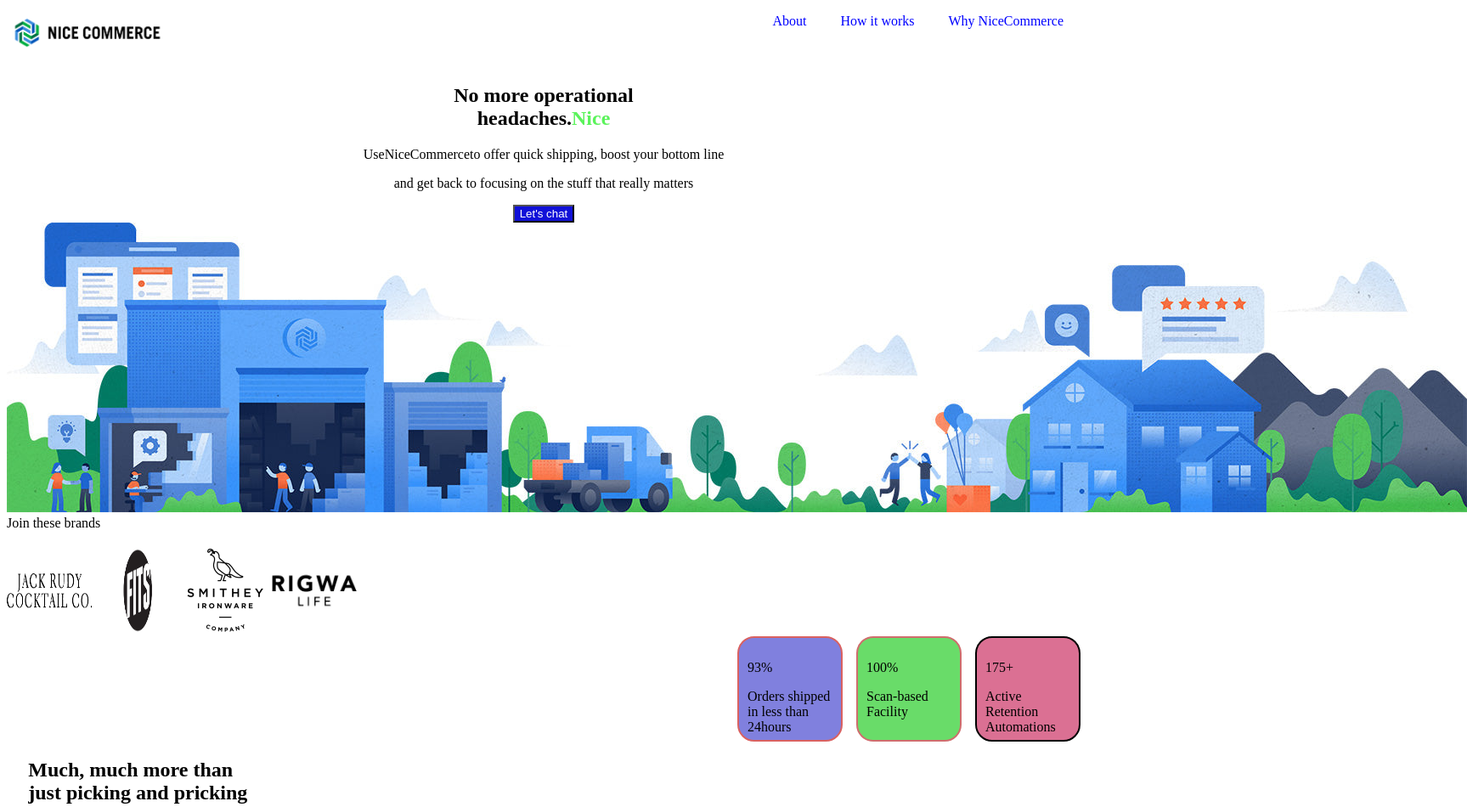
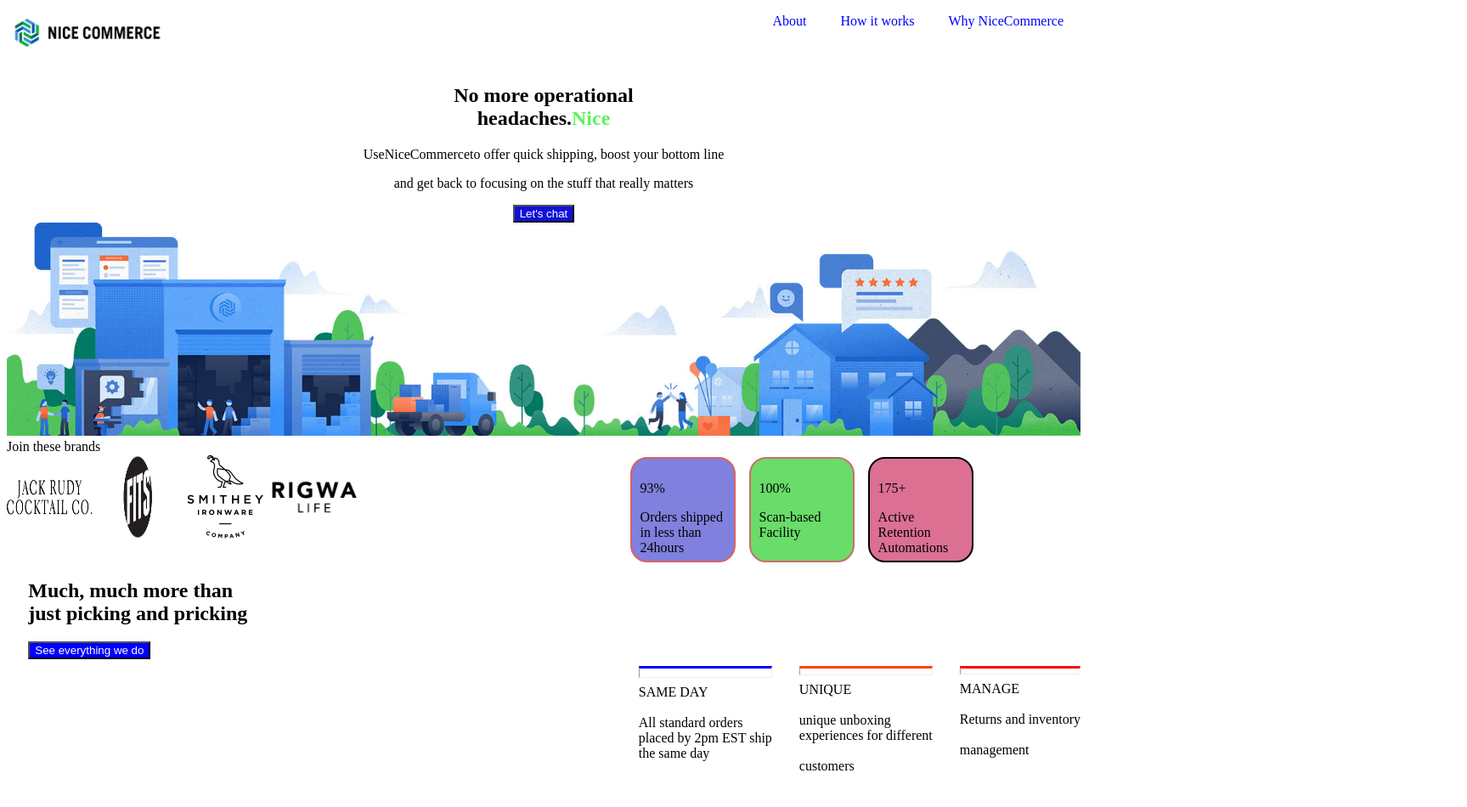
Before and after one commit to Bridget-Mutesi/BOXMODEL, a plain HTML site: page index.html in a window 1280 px wide. Shown: the top 950 px of the page at 85% size, 1727 px wide, since content can reach past the window. After the commit the page ends 919 px from the top, so only its background shows below. Drawn offline with Linux system fonts and the light colour scheme.

Commit message:
website-changes made

```diff
--- a/index.html
+++ b/index.html
@@ -8,6 +8,7 @@
     <link rel="stylesheet" href="styles.css">
 </head>
 <body>
+    <div class="main">
     <div class="container">
         <img src="/NICE_Horizontal_-_.png" alt="NiceCommerce" class="tod">
         <na class="nav">
@@ -69,5 +70,6 @@
      </div>
 
     </div>
+     </div>
 </body>
 </html>
--- a/styles.css
+++ b/styles.css
@@ -1,3 +1,7 @@
+.main{
+    /* border: 10px solid blue; */
+}
+
 .tod{
     height: 40%;
     width: 15%;
@@ -37,12 +41,12 @@
     padding-top: 0%;
     text-align: center;
 }
-.logos{
+/* .logos{
     width: 30%;
     height: 30%;
     padding: 10px 0px 10px;
     margin: 0px;
-}
+} */
 .logo1{
     width: 100px;
     height: 100px;
@@ -90,8 +94,10 @@
 }
 .Numbers{
     display: flex;
-    margin-left: 65px;
+    /* margin-left: 65px; */
     justify-content: right;
+    margin-right:10%;
+    margin-top:-8%;
 }
 .texts{
     padding: 0% 2%;
@@ -104,6 +110,7 @@
 .line{
     display: flex;
     justify-content: end;
+    gap:2rem;
 }
 .hr0{
     padding: 3%;
@@ -122,3 +129,9 @@
     background-color: rgb(17, 17, 216);
     color: white;
 }
+.master{
+    width: 100%;
+}
+/* .holder{
+    display: flex;
+} */
```
